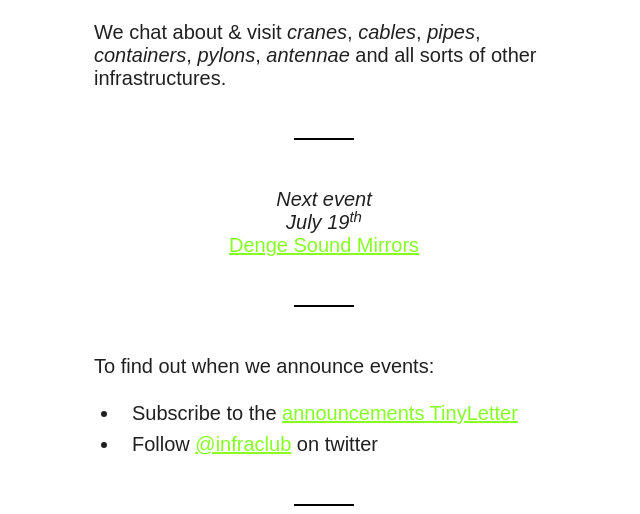
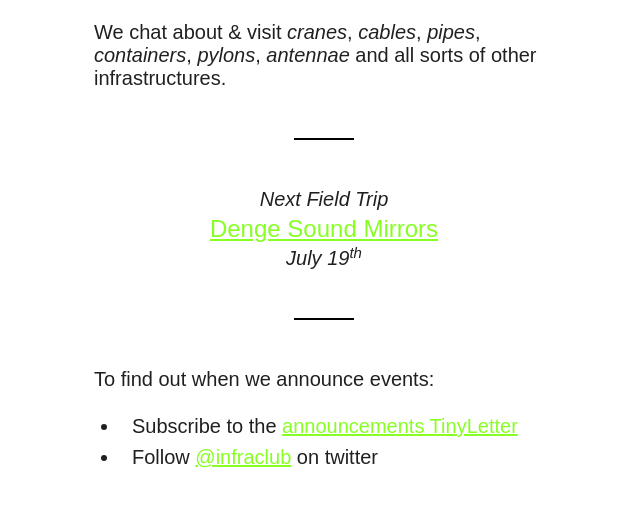
Before and after one commit to infrastructureclub/infrastructureclub.github.io, a plain HTML site: page index.html in a window 1280 px wide. Shown: the part 279-793 px from the top of the page, without its empty margins (316-956 px from the left). Drawn offline with Linux system fonts and the light colour scheme.

Commit message:
what is design anyway / who needs a vertical rhythm

```diff
--- a/index.html
+++ b/index.html
@@ -64,7 +64,7 @@
             text-align: center;
           }
 
-          .event {
+          .event, .next {
             max-width: 460px;
             margin: 1.5rem auto;
           }
@@ -79,6 +79,14 @@
             margin-bottom: 0.5rem;
           }
 
+          .next p {
+            margin: 0.25rem 0;
+          }
+
+          .next p a {
+            font-size: 1.5rem;
+          }
+
         </style>
     </head>
     <body>
@@ -91,7 +99,11 @@
 
       <div class="spacer"></div>
 
-      <p class="next"><em>Next event</em><br/> <em>July 19<sup>th</sup></em><br/> <a href="#ft01">Denge Sound Mirrors</a></p>
+      <div class="next">
+        <p class="label"><em>Next Field Trip</em></p>
+        <p><a href="#ft01">Denge Sound Mirrors</a></p>
+        <p class="label"><em>July 19<sup>th</sup></em></p>
+      </div>
 
       <div class="spacer"></div>
 
```
